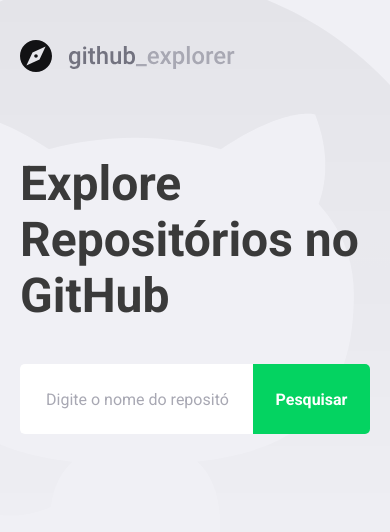
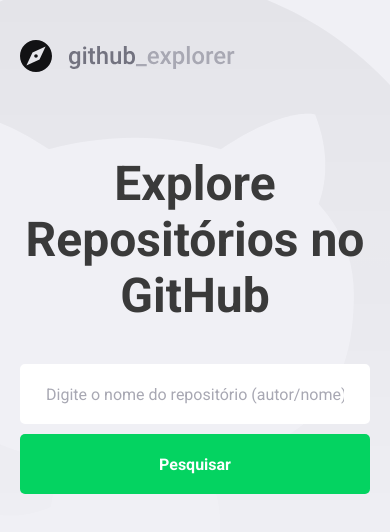
Before and after one commit to leandrosouzaa/github-explorer, a React (Create React App) app in the folder frontend/: page / in a window 390 px wide. Shown: the top 532 px of the page. Built offline with nearby package versions, Linux system fonts and the light colour scheme.

Commit message:
Responsive layout

```diff
--- a/frontend/src/pages/Dashboard/styles.ts
+++ b/frontend/src/pages/Dashboard/styles.ts
@@ -12,6 +12,9 @@
 
    margin-top: 80px;
    max-width: 450px;
+   @media (max-width: 620px) {
+      text-align: center;
+   }
 `;
 
 export const Form = styled.form<FormProps>`
@@ -54,6 +57,30 @@
 
       &:hover {
          background: ${shade(0.2, '#04D361')};
+      }
+   }
+
+   @media (max-width: 620px) {
+      flex-direction: column;
+      input {
+         flex: none;
+         border-radius: 5px 5px 5px 5px;
+         height: 60px;
+         border: 2px solid #fff;
+
+         ${(props) =>
+            props.hasError &&
+            css`
+               border-color: #c53030;
+               animation: shake 0.82s;
+            `};
+      }
+      button {
+         flex: none;
+         border-radius: 5px 5px 5px 5px;
+         height: 60px;
+         margin-top: 10px;
+         width: 100%;
       }
    }
 `;
--- a/frontend/src/pages/Repository/index.tsx
+++ b/frontend/src/pages/Repository/index.tsx
@@ -79,7 +79,7 @@
                   </li>
                   <li>
                      <strong>{repository.open_issues_count}</strong>
-                     <span>Issues abertas</span>
+                     <span>Issues</span>
                   </li>
                </ul>
             </RepositoryInfo>
--- a/frontend/src/pages/Repository/styles.ts
+++ b/frontend/src/pages/Repository/styles.ts
@@ -40,6 +40,10 @@
          strong {
             font-size: 36px;
             color: #3d3d4d;
+
+            @media (max-width: 620px) {
+               font-size: 20px;
+            }
          }
 
          p {
@@ -49,7 +53,7 @@
          }
       }
    }
-
+   @media (max-width: 620px) {
       ul {
          display: flex;
          list-style: none;
@@ -63,12 +67,17 @@
                display: block;
                font-size: 36px;
                color: #3d3d4d;
+
+               @media (max-width: 620px) {
+                  font-size: 25px;
+               }
             }
 
             span {
                display: block;
                margin-top: 4px;
                color: #6c6c80;
+            }
          }
       }
    }
```
Lines whose indentation alone changed are shown as unchanged.
